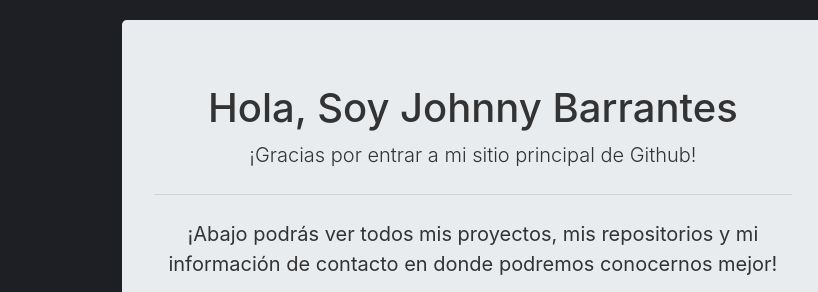
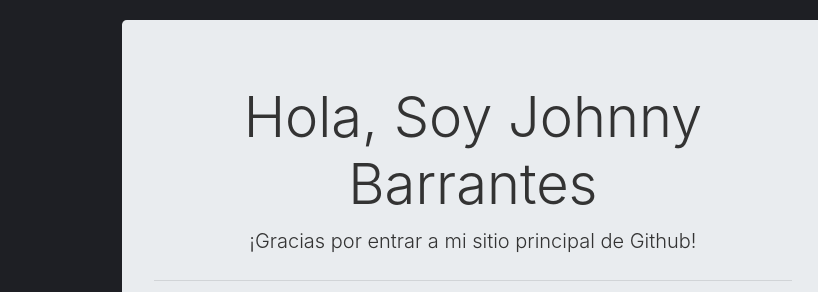
Before and after one commit to johnnydevcr/johnnydevcr.github.io, a plain HTML site: page index.html in a window 1280 px wide. Shown: the top 292 px of the page, 0-818 px from the left. Drawn offline with nearby package versions, Linux system fonts and the light colour scheme; grey boxes are pictures that could not be loaded.

Commit message:
cambios en el tipo de letra en el hero

```diff
--- a/index.html
+++ b/index.html
@@ -17,7 +17,7 @@
           <div class="">
             <div class="row">
               <div class="col-md-8 text-center">
-                <h1 class="">Hola, Soy Johnny Barrantes</h1>
+                <h1 class="display-4">Hola, Soy Johnny Barrantes</h1>
                 <p class="lead">¡Gracias por entrar a mi sitio principal de Github!</p>
                 <hr class="my-4">
                 <p>¡Abajo podrás ver todos mis proyectos, mis repositorios y mi información de contacto en donde podremos conocernos mejor!</p>
```
